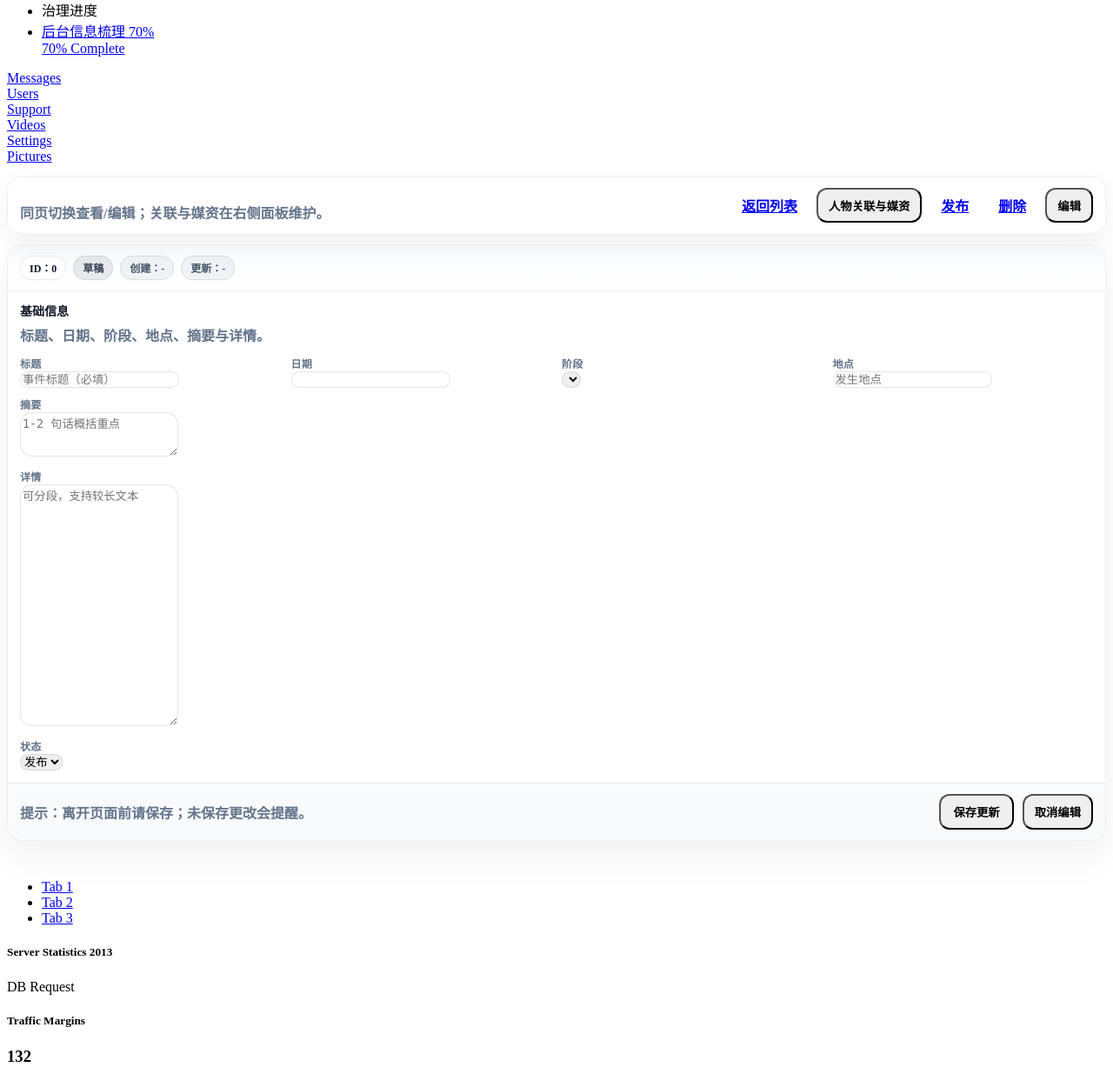
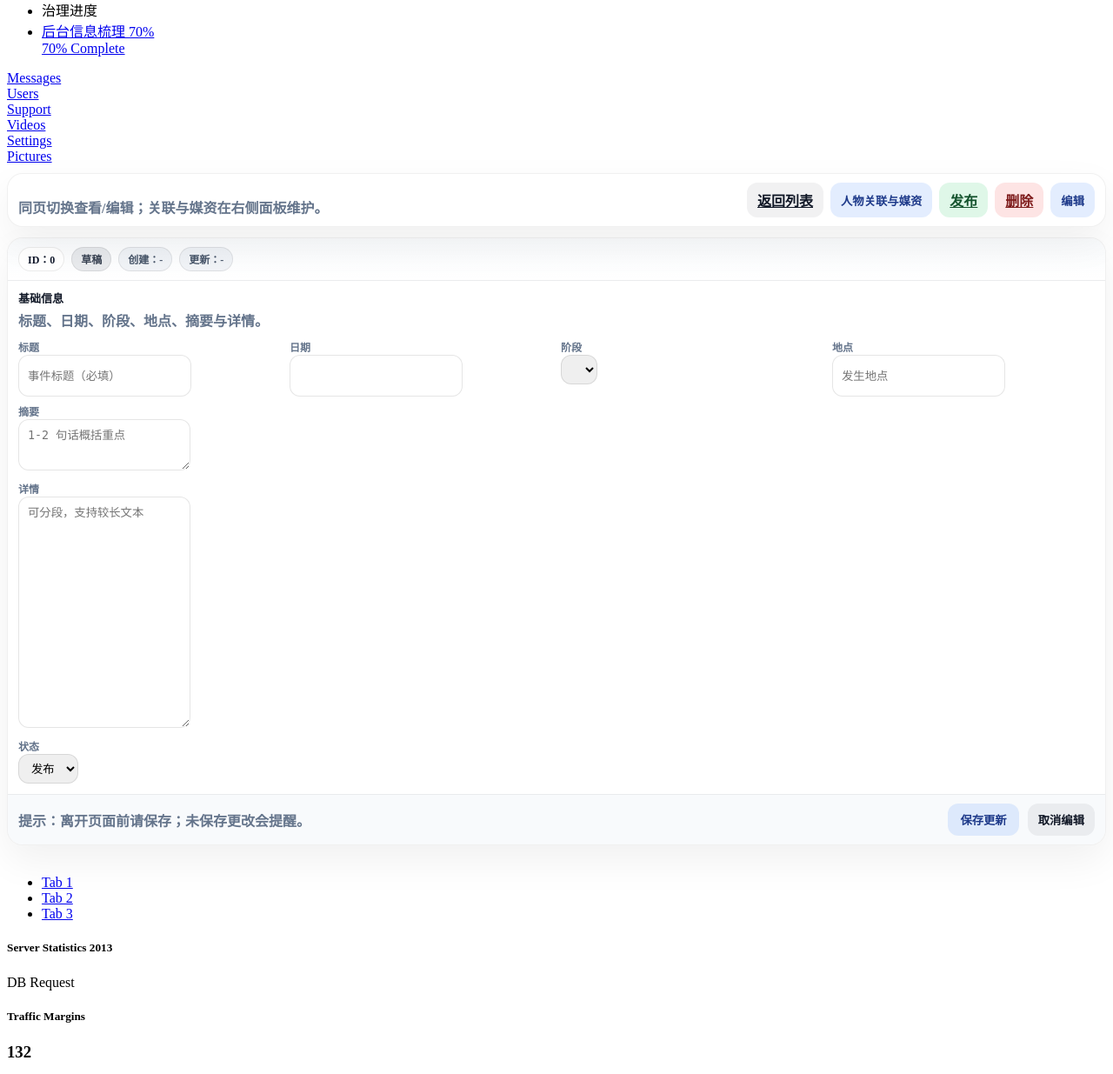
Before and after one commit to DING4526/WebDB, a Yii app: the page made by backend/views/war-event/update.php in a window 1280 px wide. Shown: the part 1573-2808 px from the top of the page at 87% size. Run offline with PHP 8.4 and a stand-in for Yii, Linux system fonts and the light colour scheme; the template is opened without the code that fills it, so the values that code supplies are empty; form fields are guessed from the names that the template uses; some libraries are stand-ins or nearby versions.

Commit message:
拉宽右抽屉

```diff
--- a/backend/views/war-event/_workspace.php
+++ b/backend/views/war-event/_workspace.php
@@ -47,23 +47,29 @@ $subText = $isCreate ? '填写基础信息后创建，创建成功后可继续
       <?= Html::a('返回列表', ['index'], ['class' => 'btn btn-default we3-btn']) ?>
 
       <?php if (!$isCreate): ?>
-        <?= Html::button('人物关联与媒资', ['class' => 'btn btn-primary we3-btn', 'id' => 'we3-open-drawer']) ?>
+        <?= Html::button('人物关联与媒资', [
+          'class' => 'btn btn-soft-primary we3-btn',
+          'id' => 'we3-open-drawer'
+        ]) ?>
 
 <?= Html::a($model->status ? '下线' : '发布', ['toggle-status', 'id' => $model->id], [
-          'class' => 'btn ' . ($model->status ? 'btn-warning' : 'btn-success') . ' we3-btn',
+  'class' => 'btn ' . ($model->status ? 'btn-soft-warning' : 'btn-soft-success') . ' we3-btn',
   'data-method' => 'post',
   'data-pjax' => 0,
 ]) ?>
 
 <?= Html::a('删除', ['delete', 'id' => $model->id], [
-          'class' => 'btn btn-danger we3-btn',
+  'class' => 'btn btn-soft-danger we3-btn',
   'data' => ['confirm' => '确认删除该事件？', 'method' => 'post'],
   'data-pjax' => 0,
 ]) ?>
       <?php endif; ?>
 
       <?php if (!$isCreate): ?>
-        <?= Html::button('编辑', ['class' => 'btn btn-primary we3-btn', 'id' => 'we3-toggle-edit']) ?>
+<?= Html::button('编辑', [
+  'class' => 'btn btn-soft-primary we3-btn',
+  'id' => 'we3-toggle-edit'
+]) ?>
       <?php endif; ?>
     </div>
   </div>
--- a/backend/web/css/war-event.css
+++ b/backend/web/css/war-event.css
@@ -446,3 +446,172 @@
 
 /* drawer edit-only areas */
 .we3-canvas.is-view .we3-editable-inline{ display:none; }
+
+/* ======================================================================
+   we3 compact + align to index look
+   追加到 war-event.css 末尾（覆盖现有 we3 样式）
+   ====================================================================== */
+
+/* 统一一些尺度（更紧凑） */
+.we3{
+  padding: 10px 0 18px;
+}
+
+/* 顶部 sticky bar：更像 index 的 card 头，减少“磨砂感”，间距更紧 */
+.we3-bar{
+  padding: 10px 12px;
+  border-radius: 18px;
+  background: #fff;
+  backdrop-filter: none;
+  box-shadow: 0 18px 45px rgba(0,0,0,.06);
+}
+.we3-h1{ font-size: 17px; }
+.we3-sub{ margin-top: 4px; font-weight: 700; }
+.we3-bar-right{ gap: 8px; }
+
+/* 主画布：整体更紧凑 */
+.we3-strip{
+  padding: 10px 12px;
+}
+.we3-section{
+  padding: 10px 12px 12px;
+}
+.we3-sec-hd{ margin-bottom: 10px; }
+.we3-sec-title{ font-size: 13px; }
+.we3-sec-desc{ margin-top: 4px; }
+
+/* 表单布局更紧凑：gap 变小 + label 更协调 */
+.we3-grid{
+  grid-template-columns: repeat(auto-fit, minmax(240px, 1fr));
+  gap: 8px 10px;
+}
+.we3-label{
+  font-size: 12px;
+  letter-spacing: 0;
+  text-transform: none; /* 中文更自然 */
+  color: #64748b;
+}
+
+/* 输入框“收窄”：短字段更像表单而不是铺满整列 */
+.we3-form input.form-control,
+.we3-form select.form-control{
+  max-width: 420px;   /* 关键：从 520 收窄 */
+  height: 34px;       /* 更紧凑 */
+  padding: 6px 10px;
+  border-radius: 12px;
+}
+.we3-form textarea.form-control{
+  padding: 8px 10px;
+  border-radius: 12px;
+  line-height: 1.55;
+}
+/* summary/content 这种跨两列字段允许更宽一点，但仍别太铺满 */
+.we3-span-2 .form-control{
+  max-width: 920px;
+}
+
+/* readonly 也一起变紧凑 */
+.we3-readonly{
+  margin-top: 6px;
+  padding: 8px 10px;
+  border-radius: 12px;
+  font-weight: 800;
+}
+
+/* Save bar 更紧凑 */
+.we3-save{
+  padding: 10px 12px;
+  gap: 10px;
+}
+
+/* ================= Drawer：减少“又长又窄”的观感 ================= */
+
+/* 让 drawer 更像侧边面板而不是窄栏 */
+.we3-drawer{
+  width: 500px;
+}
+.we3-drawer-hd{
+  padding: 12px 12px 10px;
+}
+.we3-drawer-bd{
+  padding: 10px 12px 14px;
+}
+
+/* 面板/列表项更紧凑 */
+.we3-panel{ border-radius: 18px; }
+.we3-panel-hd{ padding: 9px 10px; }
+.we3-panel-bd{ padding: 9px 10px 10px; }
+
+.we3-list{ gap: 6px; }
+.we3-item{
+  padding: 8px 10px;
+  border-radius: 12px;
+}
+.we3-item-sub{ margin-top: 3px; }
+
+.we3-minihead{ margin: 4px 0 8px; }
+.we3-file{
+  padding: 8px 10px;
+  border-radius: 12px;
+  margin-bottom: 6px;
+}
+.we3-file-sub{
+  margin-top: 3px;
+  max-width: 420px;
+  white-space: nowrap;
+  overflow: hidden;
+  text-overflow: ellipsis;
+}
+
+.we3-split{ margin: 10px 0; }
+
+/* Drawer 里的 ActiveForm 默认 form-group 太松，压紧一点 */
+.we3-drawer .form-group{ margin-bottom: 10px; }
+.we3-drawer label.control-label{
+  font-size: 12px;
+  font-weight: 900;
+  color:#64748b;
+  margin-bottom: 4px;
+}
+
+/* ================= Workspace 按钮风格贴近 index（仅在 .we3 范围内生效） ================= */
+.we3 .btn{
+  border-radius: 12px;
+  font-weight: 900;
+  border: 0;
+}
+.we3 .btn-default{
+  background: rgba(17,24,39,.06);
+  color: #111827;
+}
+.we3 .btn-default:hover{ background: rgba(17,24,39,.10); }
+
+.we3 .btn-primary{
+  background: rgba(59,130,246,.14);
+  color: #1e3a8a;
+}
+.we3 .btn-primary:hover{
+  background: rgba(59,130,246,.22);
+  color: #1e3a8a;
+}
+
+.we3 .btn-success{
+  background:#22c55e;
+  color:#fff;
+}
+.we3 .btn-success:hover{ background:#16a34a; }
+
+.we3 .btn-warning{
+  background: rgba(245,158,11,.18);
+  color:#78350f;
+}
+.we3 .btn-warning:hover{ background: rgba(245,158,11,.26); }
+
+.we3 .btn-danger{
+  background: rgba(239,68,68,.14);
+  color:#7f1d1d;
+}
+.we3 .btn-danger:hover{ background: rgba(239,68,68,.22); }
+
+/* 小按钮更紧凑 */
+.we3 .btn-xs{ padding: 5px 8px; border-radius: 10px; }
```
Lines whose indentation alone changed are shown as unchanged.
